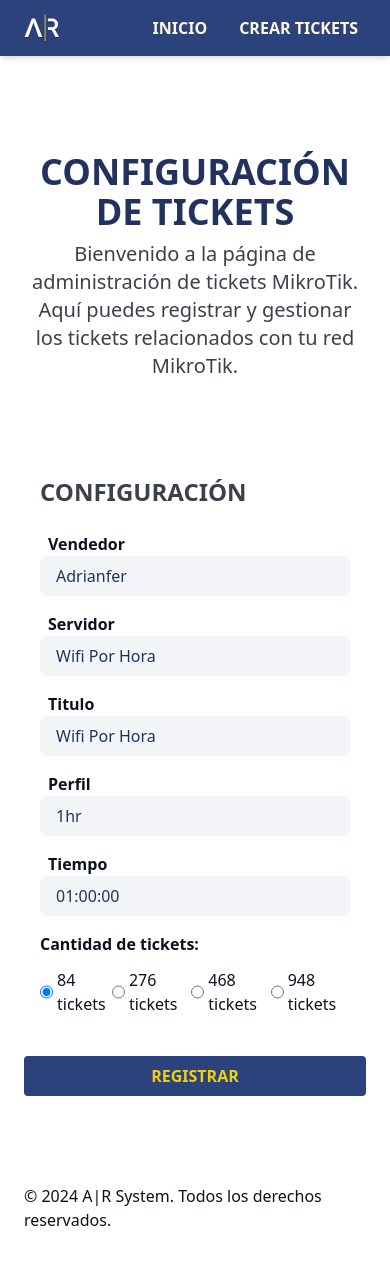
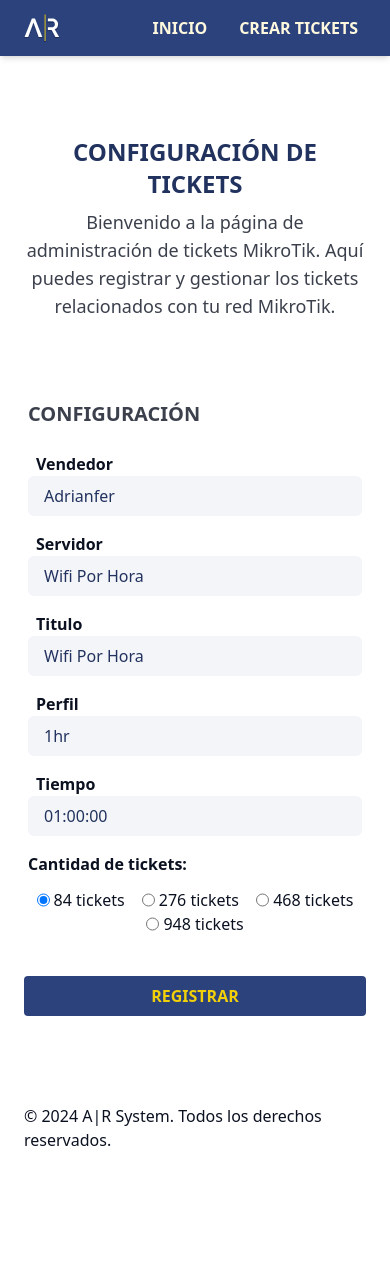
Before and after one commit to Adrianfer20/Admin-MKT, a React (Vite) app: page /Admin-MKT/crear-tickets in a window 390 px wide. After the commit the page ends 1184 px from the top, so only its background shows below. Built offline with nearby package versions, Linux system fonts and the light colour scheme.

Commit message:
funcionalidad de adaptivilidad en el diseño del REGISTRAR TIKECKTS para moviles

```diff
--- a/src/componets/AcountOfTickets.jsx
+++ b/src/componets/AcountOfTickets.jsx
@@ -18,9 +18,9 @@ const ListOfCount = () => {
   };
 
   return (
-    <div className='grid gap-3 max-w-md px-4'>
+    <div className='grid gap-3 max-w-md px-1 md:px-4'>
       <h4 className="font-semibold">Cantidad de tickets:</h4>
-        <div className='flex items-center justify-around'>
+        <div className='flex flex-wrap items-center justify-around'>
         {OPTIONS.map((option) => (
           <div key={option.value} className='flex gap-1'>
               <input
--- a/src/css/main.css
+++ b/src/css/main.css
@@ -781,6 +781,11 @@ video {
   padding-right: 2rem;
 }
 
+.px-1 {
+  padding-left: 0.25rem;
+  padding-right: 0.25rem;
+}
+
 .pb-8 {
   padding-bottom: 2rem;
 }
@@ -988,6 +993,11 @@ video {
     padding-right: 1.5rem;
   }
 
+  .md\:px-4 {
+    padding-left: 1rem;
+    padding-right: 1rem;
+  }
+
   .md\:text-4xl {
     font-size: 2.25rem;
     line-height: 2.5rem;
--- a/src/pages/RegisterOfTickets.jsx
+++ b/src/pages/RegisterOfTickets.jsx
@@ -11,11 +11,11 @@ const RegisterOfTickets = () => {
 
   return (
     <>
-      <header className="max-w-5xl py-24 mx-auto">
-        <h1 className="text-4xl lg:text-5xl text-blu-ar-800 font-bold text-center uppercase mb-2">
+      <header className="max-w-5xl py-20 md:py-24 mx-auto">
+        <h1 className="text-2xl md:text-4xl lg:text-5xl text-blu-ar-800 font-bold text-center uppercase mb-2">
           Configuración de Tickets
         </h1>
-        <p className="text-xl max-w-2xl text-center mx-auto opacity-80">
+        <p className="text-lg max-w-2xl text-center mx-auto opacity-80">
         Bienvenido a la página de administración de tickets MikroTik. Aquí puedes registrar y gestionar los tickets relacionados con tu red MikroTik.
         </p>
       </header>
@@ -23,25 +23,25 @@ const RegisterOfTickets = () => {
         !tickets ?
           (
             <form onSubmit={register} className="grid gap-4 max-w-4xl mx-auto">
-              <h2 className="text-2xl font-semibold opacity-80 uppercase px-4 mb-2">Configuración</h2>
+              <h2 className="text-xl md:text-2xl font-semibold opacity-80 uppercase px-1 md:px-4 mb-2">Configuración</h2>
 
-              <div className="flex flex-col px-4">
+              <div className="flex flex-col px-1 md:px-4">
                 <label htmlFor="zeller" className="font-semibold indent-2">Vendedor</label>
                 <input className="bg-blu-ar-700/5 text-blu-ar-900 placeholder:text-blu-ar-800 rounded-md py-2 px-4" name="zeller" type="text" placeholder="Adrianfer" />
               </div>
-              <div className="flex flex-col px-4">
+              <div className="flex flex-col px-1 md:px-4">
                 <label htmlFor="server" className="font-semibold indent-2">Servidor</label>
                 <input className="bg-blu-ar-700/5 text-blu-ar-900 placeholder:text-blu-ar-800 rounded-md py-2 px-4" name="server" type="text" placeholder="Wifi Por Hora" />
               </div>
-              <div className="flex flex-col px-4">
+              <div className="flex flex-col px-1 md:px-4">
                 <label htmlFor="title" className="font-semibold indent-2">Titulo</label>
                 <input className="bg-blu-ar-700/5 text-blu-ar-900 placeholder:text-blu-ar-800 rounded-md py-2 px-4" name="title" type="text" placeholder="Wifi Por Hora" />
               </div>
-              <div className="flex flex-col px-4">
+              <div className="flex flex-col px-1 md:px-4">
                 <label htmlFor="profile" className="font-semibold indent-2">Perfil</label>
                 <input className="bg-blu-ar-700/5 text-blu-ar-900 placeholder:text-blu-ar-800 rounded-md py-2 px-4" name="profile" type="text" placeholder="1hr" />
               </div>
-              <div className="flex flex-col px-4">
+              <div className="flex flex-col px-1 md:px-4">
                 <label htmlFor="uptime" className="font-semibold indent-2">Tiempo</label>
                 <input className="bg-blu-ar-700/5 text-blu-ar-900 placeholder:text-blu-ar-800 rounded-md py-2 px-4" name="uptime" type="text" placeholder="01:00:00" />
               </div>
```
